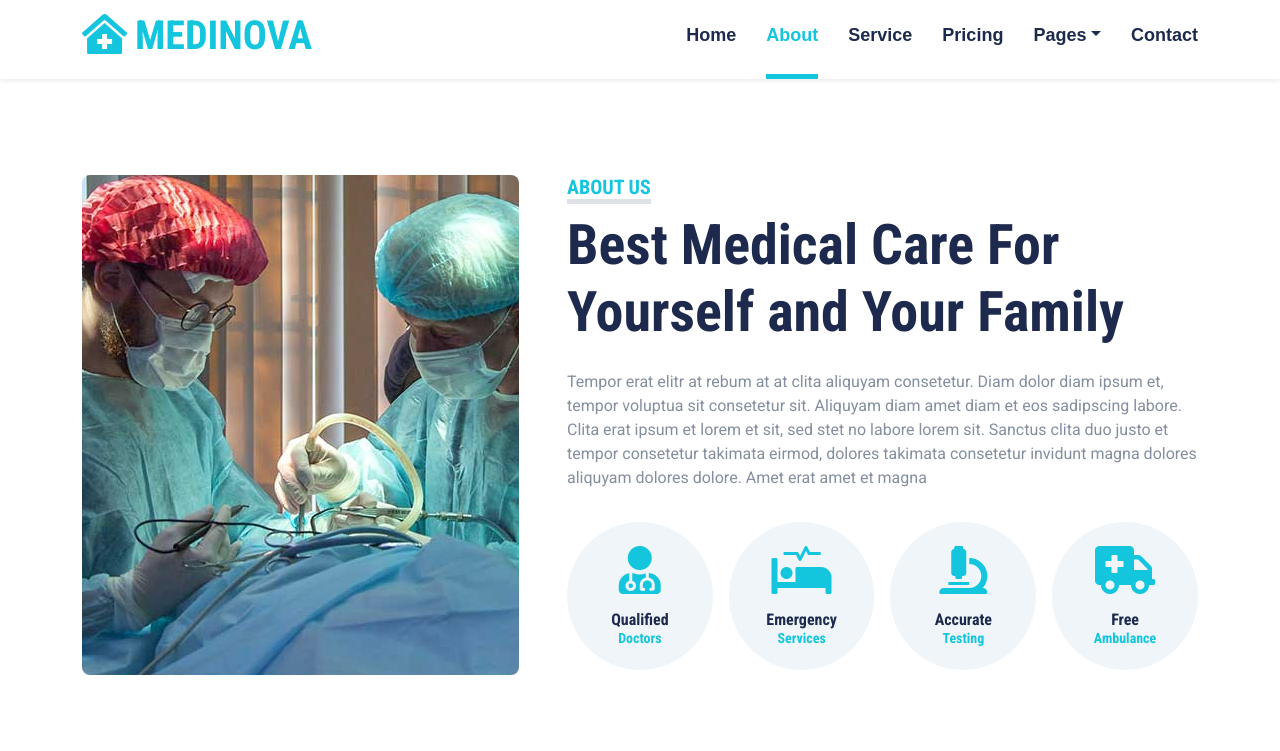
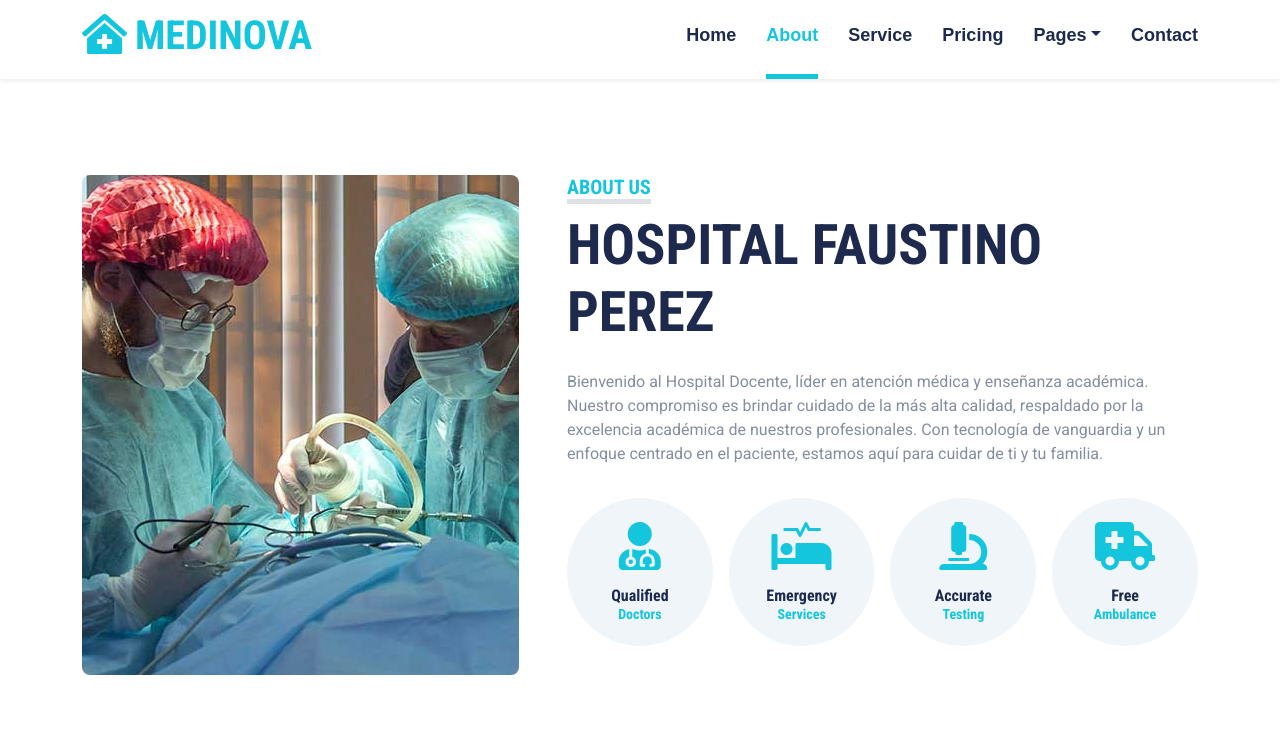
Before and after one commit to CreandoCuba/Hospital-Faustino-Perez-Sitio-Web-ID0006, a plain HTML site: page new-hospital-website-template/about.html in a window 1280 px wide. Shown: the part 49-800 px from the top of the page. Drawn offline with nearby package versions, Linux system fonts and the light colour scheme.

Commit message:
Modify About

```diff
--- a/new-hospital-website-template/about.html
+++ b/new-hospital-website-template/about.html
@@ -115,9 +115,9 @@
                 <div class="col-lg-7">
                     <div class="mb-4">
                         <h5 class="d-inline-block text-primary text-uppercase border-bottom border-5">About Us</h5>
-                        <h1 class="display-4">Best Medical Care For Yourself and Your Family</h1>
+                        <h1 class="display-4">HOSPITAL FAUSTINO PEREZ</h1>
                     </div>
-                    <p>Tempor erat elitr at rebum at at clita aliquyam consetetur. Diam dolor diam ipsum et, tempor voluptua sit consetetur sit. Aliquyam diam amet diam et eos sadipscing labore. Clita erat ipsum et lorem et sit, sed stet no labore lorem sit. Sanctus clita duo justo et tempor consetetur takimata eirmod, dolores takimata consetetur invidunt magna dolores aliquyam dolores dolore. Amet erat amet et magna</p>
+                    <p>Bienvenido al Hospital Docente, líder en atención médica y enseñanza académica. Nuestro compromiso es brindar cuidado de la más alta calidad, respaldado por la excelencia académica de nuestros profesionales. Con tecnología de vanguardia y un enfoque centrado en el paciente, estamos aquí para cuidar de ti y tu familia.</p>
                     <div class="row g-3 pt-3">
                         <div class="col-sm-3 col-6">
                             <div class="bg-light text-center rounded-circle py-4">
```
